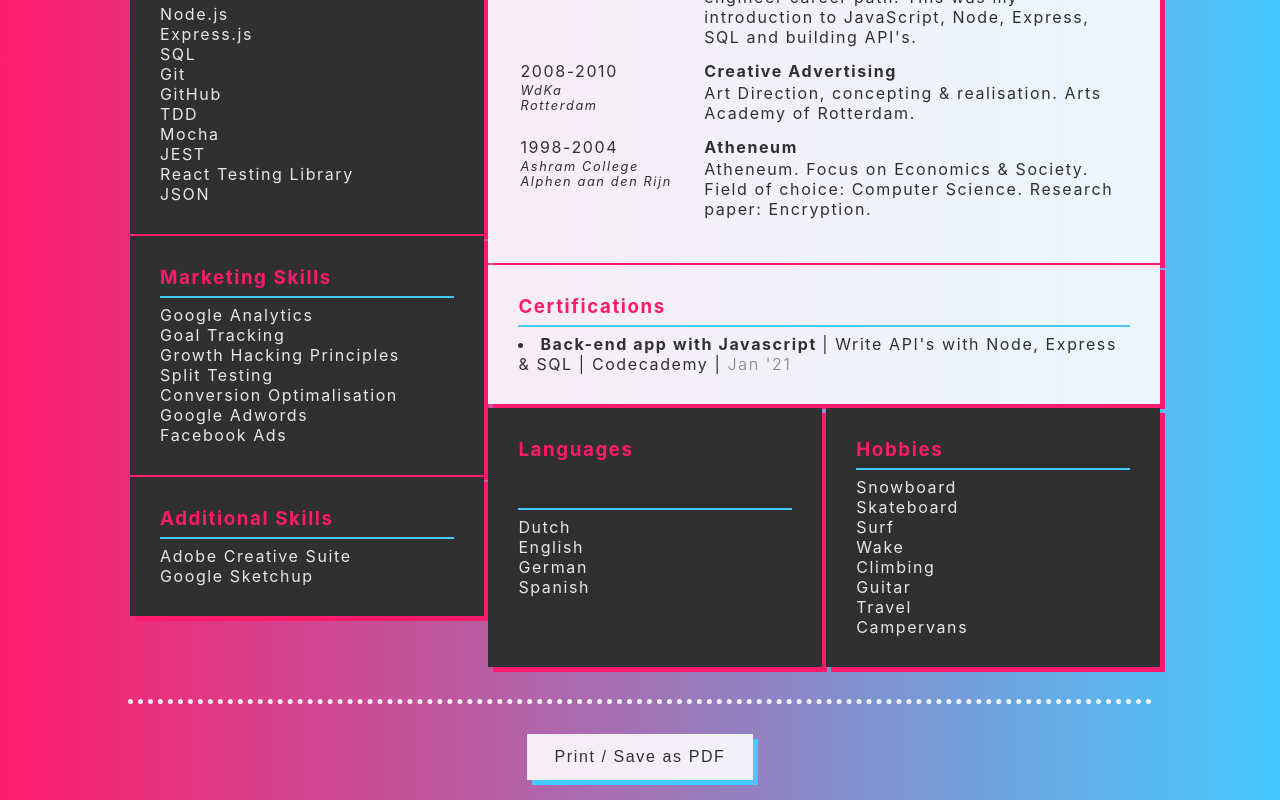
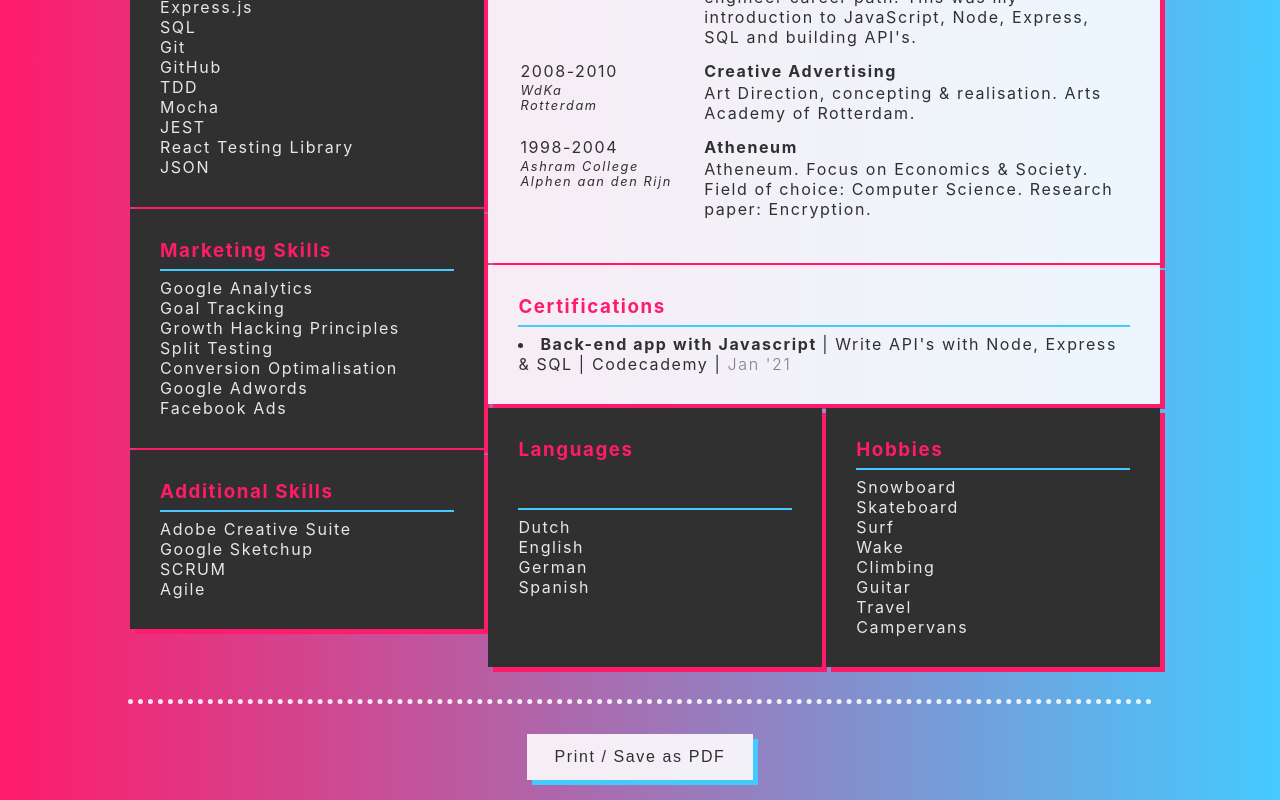
Before and after one commit to arejasverduras/resume, a React (Create React App) app: page / in a window 1280 px wide. Shown: the part 1463-2263 px from the top of the page. Built offline with nearby package versions, Linux system fonts and the light colour scheme.

Commit message:
add scrum agile to additional skills

```diff
--- a/src/data.js
+++ b/src/data.js
@@ -119,7 +119,7 @@ export const profileData = {
     keySkills: ['Building web-apps from start to finish','Rocking React & Redux'],
     techSkills: ['HTML', 'CSS', 'JavaScript','React','Redux','Node.js','Express.js','SQL','Git','GitHub','TDD','Mocha','JEST','React Testing Library', 'JSON'],
     mktSkills: ['Google Analytics','Goal Tracking','Growth Hacking Principles','Split Testing','Conversion Optimalisation','Google Adwords','Facebook Ads'],
-    addSkills: ['Adobe Creative Suite','Google Sketchup'],
+    addSkills: ['Adobe Creative Suite','Google Sketchup','SCRUM', "Agile"],
     languages: ['Dutch','English','German','Spanish'],
     hobbies: ['Snowboard','Skateboard','Surf','Wake', 'Climbing', 'Guitar', 'Travel', 'Campervans']
 }
```
